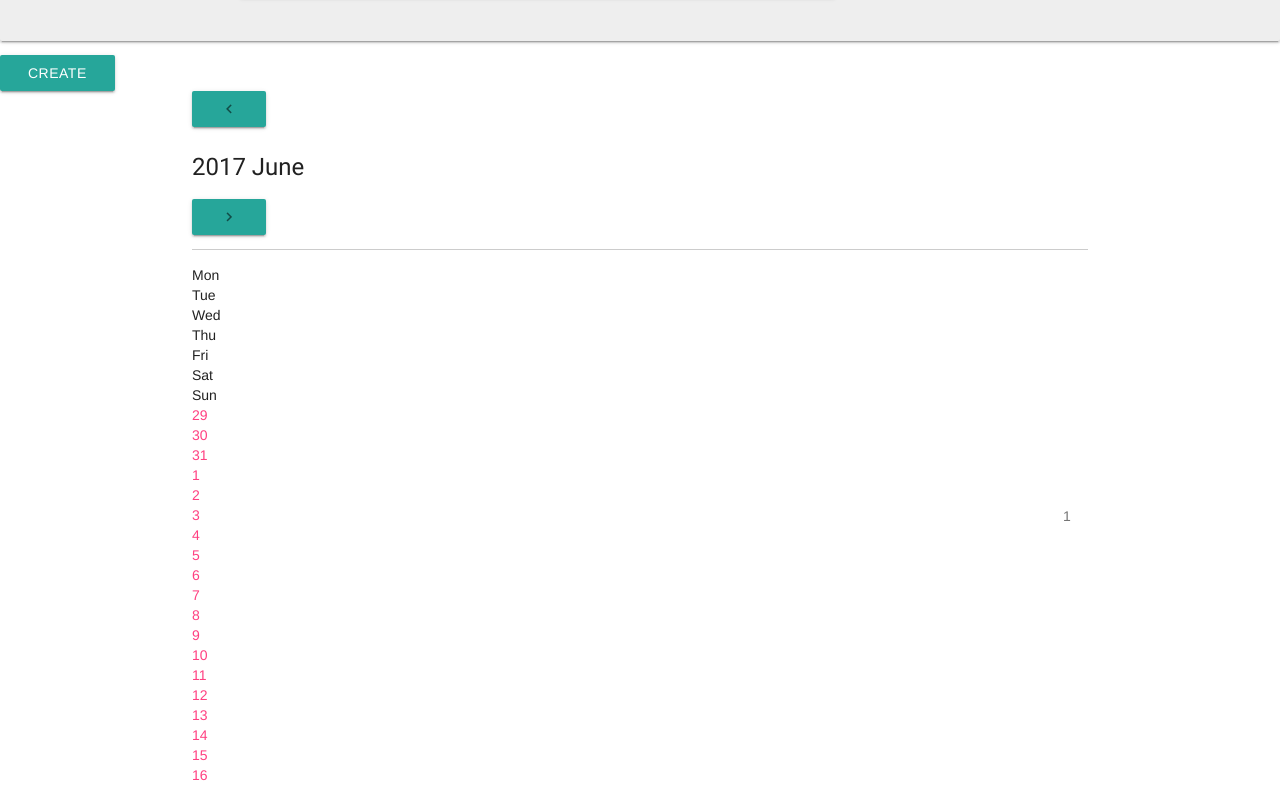
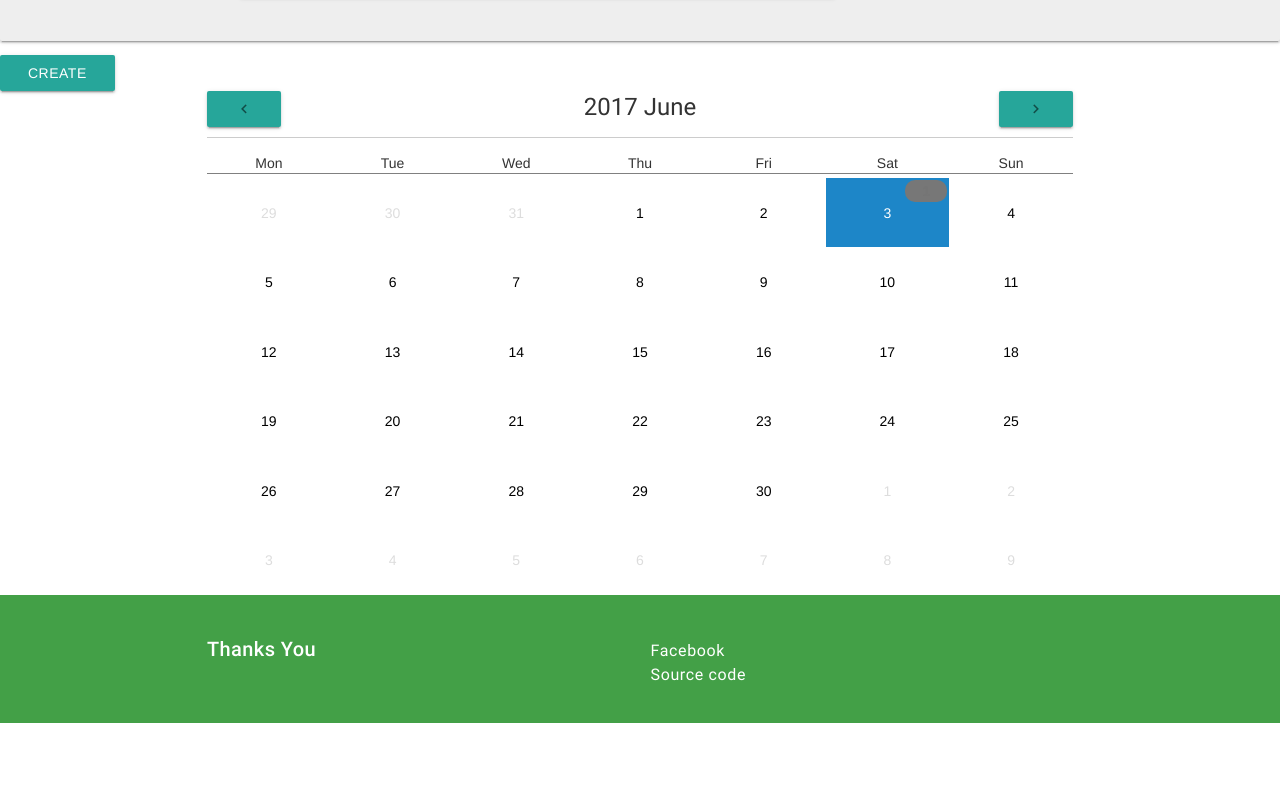
Before and after one commit to kanpizza/exercise, a plain HTML site: page www/index_calendar.html in a window 1280 px wide. Shown: the part 162-951 px from the top of the page. After the commit the page ends 885 px from the top, so only its background shows below. Drawn offline with nearby package versions, Linux system fonts and the light colour scheme.

Commit message:
put import

```diff
--- a/www/index_calendar.html
+++ b/www/index_calendar.html
@@ -21,6 +21,16 @@
       <link rel="stylesheet" href="css/material.min.css">
       <script src="css/material.min.js"></script>
       <link rel="stylesheet" href="css/responsive.css">
+
+      <!-- Bootstrap -->
+    <link rel="stylesheet" href="http://netdna.bootstrapcdn.com/bootstrap/3.0.3/css/bootstrap.min.css">
+    <!-- Respomsive slider -->
+    <link href="/css/responsive-calendar.css" rel="stylesheet">
+    <link type="text/css" rel="stylesheet" href="css/materialize.min.css"  media="screen,projection"/>
+    <link rel="stylesheet" href="css/material.min.css">
+    <meta name="viewport" content="width=device-width, initial-scale=1.0, maximum-scale=1.0, user-scalable=no">
+    <script src="css/material.min.js"></script>
+    <link href="http://fonts.googleapis.com/icon?family=Material+Icons" rel="stylesheet">
   </head>
   <body>
     <div class="">
```
